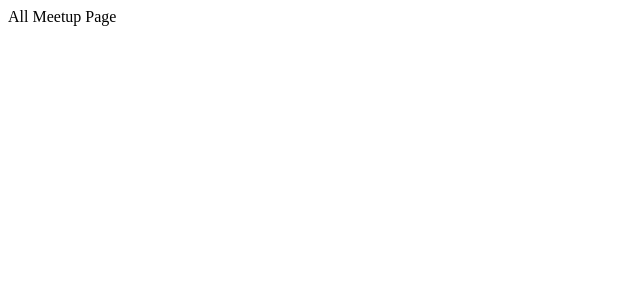
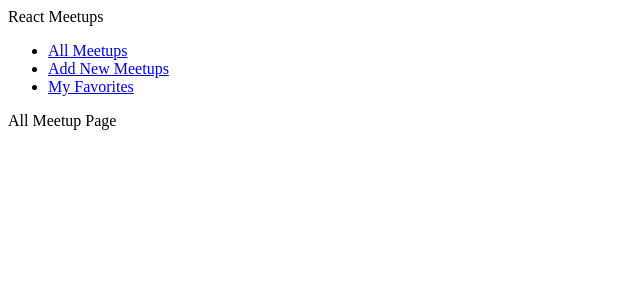
Before and after one commit to danielmishan85/React-Meetups, a React (Create React App) app: page / in a window 1280 px wide. Shown: the top 300 px of the page, without its empty margins (0-640 px from the left). Built offline with nearby package versions, Linux system fonts and the light colour scheme.

Commit message:
added links+navigation

```diff
--- a/src/App.js
+++ b/src/App.js
@@ -1,4 +1,5 @@
 import { Route, Routes } from 'react-router-dom';
+import MainNavigation from './components/layout/MainNavigation';
 import AllMeetupsPage from './pages/AllMeetups';
 import FavoritesPage from './pages/Favorites';
 import NewMeetupPage from './pages/NewMeetup';
@@ -6,6 +7,7 @@ import NewMeetupPage from './pages/NewMeetup';
 function App() {
   return (
     <div>
+      <MainNavigation />
       <Routes>
         <Route path='/' element={<AllMeetupsPage />} />
         <Route path='/new-meetup' element={<NewMeetupPage />} />
--- /dev/null
+++ b/src/components/layout/MainNavigation.js
@@ -0,0 +1,24 @@
+import { Link } from 'react-router-dom';
+
+function MainNavigation() {
+  return (
+    <header>
+      <div>React Meetups</div>
+      <nav>
+        <ul>
+          <li>
+            <Link to={'/'}>All Meetups</Link>
+          </li>
+          <li>
+            <Link to={'/new-meetup'}>Add New Meetups</Link>
+          </li>
+          <li>
+            <Link to={'/favorites'}>My Favorites</Link>
+          </li>
+        </ul>
+      </nav>
+    </header>
+  );
+}
+
+export default MainNavigation;
```
